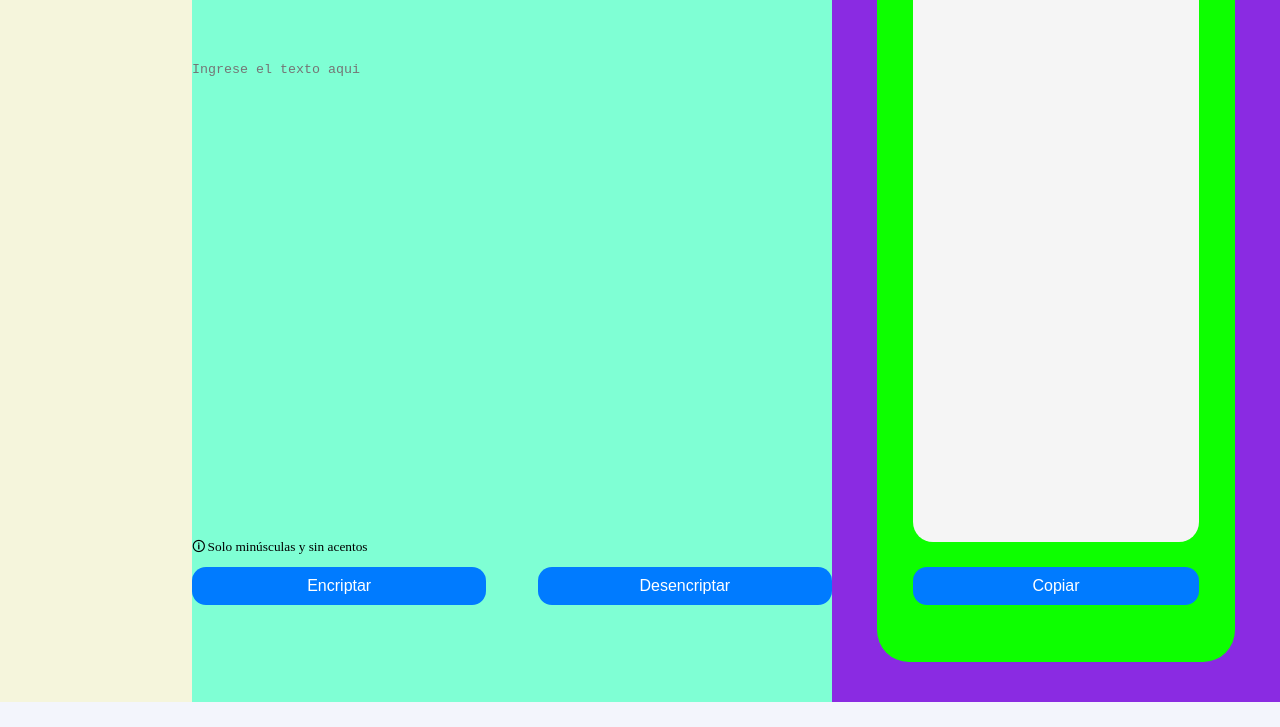
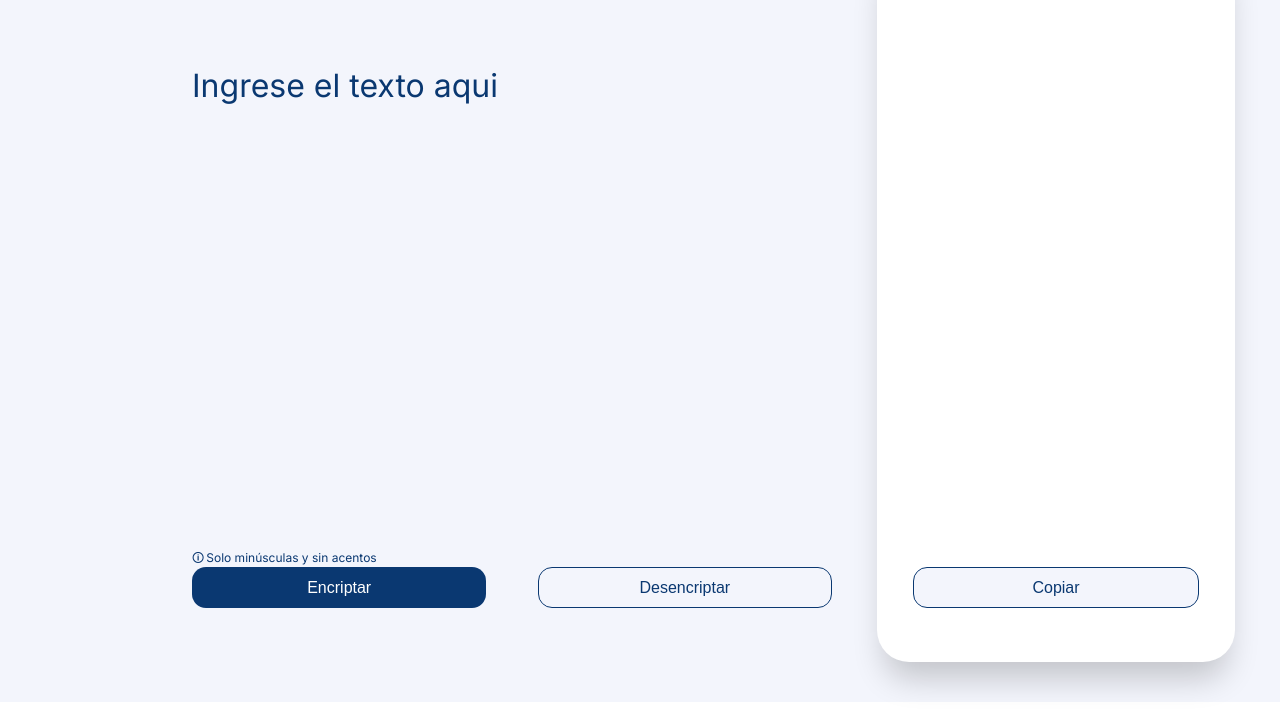
Before and after one commit to diego-vilca/Encriptador-de-texto, a plain HTML site: page index.html in a window 1280 px wide. Shown: the part 98-825 px from the top of the page. Drawn offline with Linux system fonts and the light colour scheme.

Commit message:
vista desktop 2 terminada

```diff
--- a/app.js
+++ b/app.js
@@ -12,7 +12,7 @@ Debe ser posible convertir una palabra para la versión encriptada también devo
 */
 
 function encriptar(){
-    let str = obtenerCadena('idMensaje');
+    let str = obtenerCadena('txtCajaMensaje');
 
     for (let i = 0; i < str.length; i++) {
 
--- a/index.html
+++ b/index.html
@@ -5,6 +5,9 @@
     <meta name="viewport" content="width=device-width, initial-scale=1.0">
     <title>Encriptador de Texto</title>
     <link rel="stylesheet" href="style.css">
+    <link rel="preconnect" href="https://fonts.googleapis.com">
+    <link rel="preconnect" href="https://fonts.gstatic.com" crossorigin>
+    <link href="https://fonts.googleapis.com/css2?family=Inter&display=swap" rel="stylesheet">
 </head>
 <body>
     <main>
@@ -18,8 +21,8 @@
             <div class="caja-botones">
                 <p class="requisito"><small>Solo minúsculas y sin acentos</small></p>
                 <div class="contenedor-botones">
-                    <button id="btnEncriptar" onclick="encriptar()">Encriptar</button>
-                    <button id="btnDesencriptar" onclick="desencriptar()">Desencriptar</button>
+                    <button class="boton-encriptar" onclick="encriptar()">Encriptar</button>
+                    <button class="boton-desencriptar" onclick="desencriptar()">Desencriptar</button>
                 </div>
             </div>
         </section>
@@ -31,7 +34,6 @@
             </div>
         </section>
     </main>
-
     <script src="app.js"></script>
 </body>
 </html>
--- a/style.css
+++ b/style.css
@@ -5,7 +5,8 @@
 }
 
 body {
-    background-color: #F3F5FC;
+    font-family: "Inter", sans-serif;
+    font-weight: 400;
 }
 
 main {
@@ -15,21 +16,19 @@ main {
 
 .section {
     flex: auto;
+    background-color: #F3F5FC;
 }
 
 .logo {
-    background-color: beige;
     width: 15%;
     text-align: center;
 }
 
 .left {
-    background-color: aquamarine;
     width: 50%;
 }
 
 .right {
-    background-color: blueviolet;
     width: 35%;
     padding: 5vh 0;
     display: flex;
@@ -42,8 +41,6 @@ main {
     height: auto;
     display: block;
     margin: 5vh auto 0;
-    border-style: solid;
-    border-color: black;
 }
 
 .caja-mensaje {
@@ -51,10 +48,22 @@ main {
     height: 60%;
 }
 
+textarea {
+    font-family: "Inter", sans-serif;
+    font-weight: 400;
+}
+
+textarea::placeholder {
+    color: #0A3871;
+}
+
 #txtCajaMensaje {
     height: 100%;
     width: 100%;
-    background-color:aquamarine;
+    font-size: 32px;
+    line-height: 48px;
+    color: #0A3871;
+    background-color: #F3F5FC;
     border: none;
     resize: none;
 }
@@ -62,6 +71,12 @@ main {
 #txtCajaMensaje:focus {
     border: none;
     outline: none;
+}
+
+small {
+    font-size: 12px;
+    line-height: 18px;
+    color: #0A3871;
 }
 
 small::before {
@@ -76,7 +91,7 @@ small::before {
 
 .requisito {
     position: absolute;
-    bottom: 21vh;
+    bottom: 20vh;
 }
 
 .contenedor-botones {
@@ -90,40 +105,73 @@ button {
     width: 46%;
     padding: 10px 20px;
     font-size: 16px;
+    line-height: 19.36px;
     text-align: center;
     cursor: pointer;
     border: none;
     border-radius: 14px;
-    background-color: #007bff;
-    color: #ffffff;
     text-decoration: none;
 }
 
-button:hover {
+.boton-encriptar {
+    background-color: #0A3871;
+    color: #ffffff;
+}
+
+.boton-encriptar:hover {
     background-color: #0056b3;
 }
 
+.boton-desencriptar {
+    background-color: #F3F5FC;
+    color: #0A3871;
+    border: 1px solid #0A3871;
+}
+
+.boton-desencriptar:hover {
+    background-color: #0056b3;
+    color: #ffffff;
+}
+
+.boton-copiar {
+    background-color: #F3F5FC;
+    color: #0A3871;
+    border: 1px solid #0A3871;
+}
+
+.boton-copiar:hover {
+    background-color: #0056b3;
+    color: #ffffff;
+}
+
 button:active {
-    background-color: #0056b3;
     transform: translateY(1px);
 }
 
+.boton-copiar {
+    margin-top: 25px;
+    width: 80%;
+}
 .caja-traduccion {
     height: 100%;
     width: 80%;
-    background-color: #0dff00;
+    background-color: #FFFFFF;
+    box-shadow: 0 24px 32px -8px rgba(0, 0, 0, 0.2);
     border-radius: 32px;
     display: flex;
     flex-direction: column;
-    /* justify-content: center;  */
     align-items: center
 }
+
 
 #txtCajaTraduccion {
     height: 75vh;
     width: 80%;
-    background-color:whitesmoke;
-    padding-top: 1rem;
+    font-size: 18px;
+    line-height: 36px;
+    color: #495057;
+    background-color:#FFFFFF;
+    padding-top: 2rem;
     border: none;
     border-radius: 20px;
     resize: none;
@@ -133,8 +181,3 @@ button:active {
     border: none;
     outline: none;
 }
-
-.boton-copiar {
-    margin-top: 25px;
-    width: 80%;
-}
```
